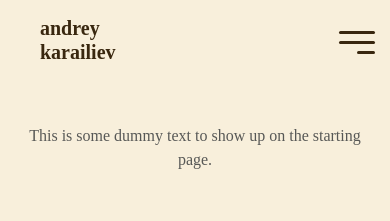
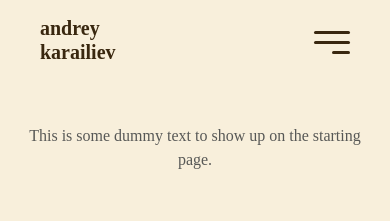
Before and after one commit to andreykarailiev/andreykarailiev.github.io, a Jekyll site: the page built from pages/index.md, in a window 390 px wide. Shown: the top 221 px of the page. Built offline with Jekyll 4.4.1, drawn with Linux system fonts in a browser that asks for light colours; some web fonts are replaced.

Commit message:
Align hamburger right margin to match left-side spacing

```diff
--- a/_sass/_hamburger.scss
+++ b/_sass/_hamburger.scss
@@ -1,6 +1,7 @@
 .hamburger {
   outline: none;
   margin-left: 40px;
+  margin-right: calc(#{$side-margin} - 15px);
   z-index: 101;
   cursor: pointer;
   @include media-breakpoint-up(md) {
```
Also changed, not shown: 3 other files.
